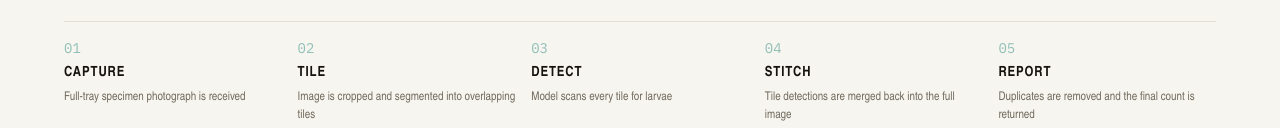
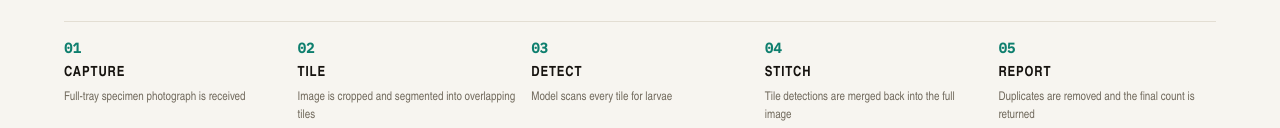
Before and after one commit to abj360/sldcs, a plain HTML site: page static/index.html in a window 1280 px wide. Shown: the part 647-775 px from the top of the page. Drawn offline with Linux system fonts and the light colour scheme; no server answers.

Commit message:
ui: add proper shrimp icon and colored step numbers
- Redesign shrimp icon with detailed body, antennae, legs, and tail fan
- Update favicon to match shrimp icon design
- Change step numbers (01-05) to teal color to match pipeline accent

```diff
--- a/static/style.css
+++ b/static/style.css
@@ -185,7 +185,7 @@ html, body {
   from { opacity: 0; transform: translateY(12px); }
   to   { opacity: 1; transform: translateY(0); }
 }
-.step-num { color: var(--sldcs-teal-dim); font-size: 0.875rem; }
+.step-num { color: var(--sldcs-teal); font-size: 0.875rem; font-weight: 600; }
 .step-name { font-weight: 600; letter-spacing: 0.06em; font-size: 0.875rem; }
 .step-desc { font-size: 0.75rem; }
 
```
Also changed, not shown: static/favicon.svg, static/shrimp-icon.svg.
